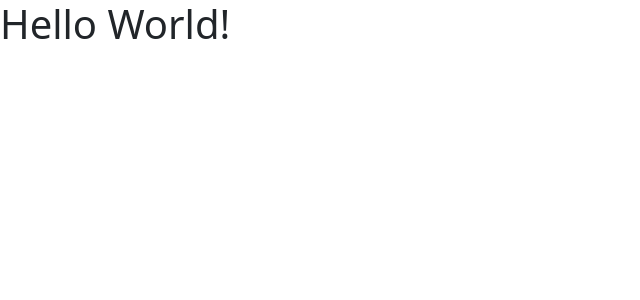
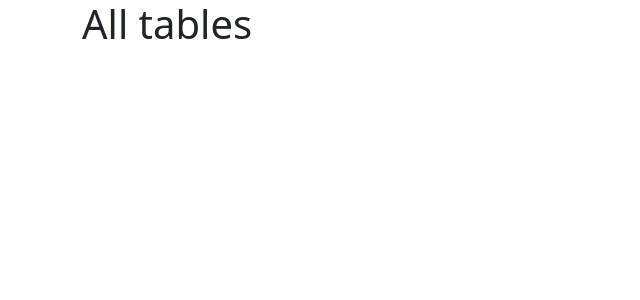
Before and after one commit to milosz7/waiter-app, a React (Create React App) app: page / in a window 1280 px wide. Shown: the top 300 px of the page, without its empty margins (0-640 px from the left). Built offline with nearby package versions, Linux system fonts and the light colour scheme.

Commit message:
Wrap App contents in a bootstrap container and add basic home component view

```diff
--- a/src/App.tsx
+++ b/src/App.tsx
@@ -1,8 +1,11 @@
-import React from 'react';
+import Home from './components/pages/Home/Home';
+import { Container } from 'react-bootstrap';
 
 function App() {
   return (
-    <h1>Hello World!</h1>
+    <Container>
+      <Home />
+    </Container>
   );
 }
 
--- /dev/null
+++ b/src/components/pages/Home/Home.tsx
@@ -0,0 +1,7 @@
+const Home = () => {
+  return (
+    <h1>All tables</h1>
+  )
+}
+
+export default Home
```
